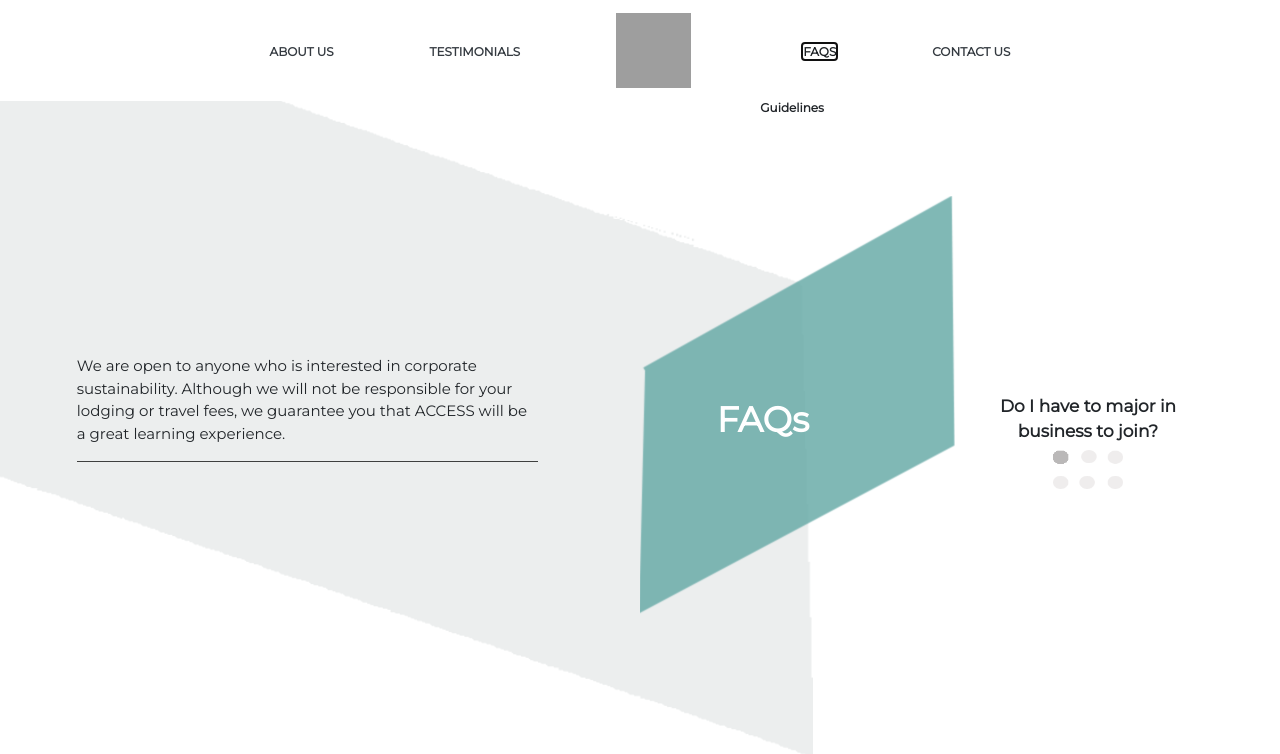
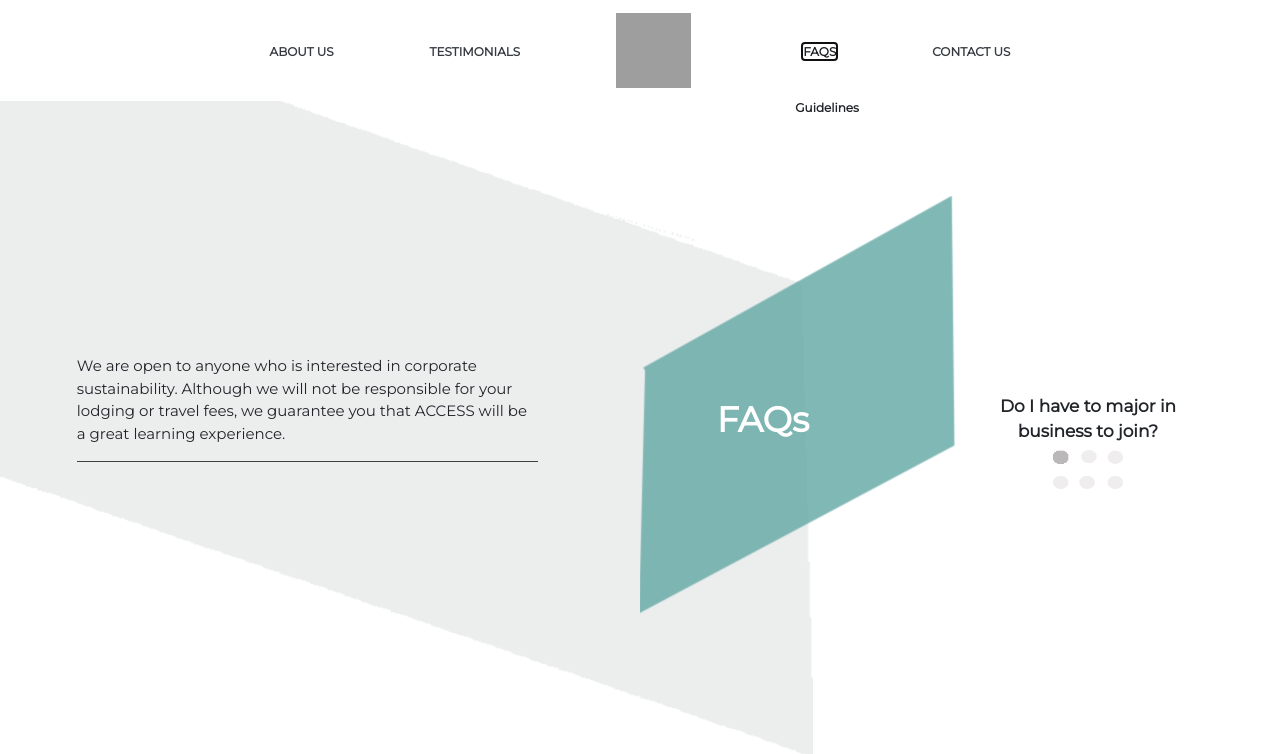
Before and after one commit to Hjkun77/access-website, a PHP site: page /faqs.html in a window 1280 px wide, after a click on "FAQS". Shown: the top 754 px of the page. Run offline with PHP 8.4, Linux system fonts and the light colour scheme; grey boxes are pictures that could not be loaded.

Commit message:
Fixed Guidelines Dropdown

```diff
--- a/faqs.html
+++ b/faqs.html
@@ -31,7 +31,7 @@
             <a href="faqs.html" class="navbar-link text-dark navbar-faqs dropdown-toggle" data-toggle="dropdown">FAQs</a>
             <div class="faq-dropdown dropdown">
               <ul class="dropdown-menu">
-                <li><a href="#">Guidelines</a></li>
+                <li class="guidelines"><a href="#">Guidelines</a></li>
               </ul>
             </div>
           </li>
--- a/stylesheets/style.css
+++ b/stylesheets/style.css
@@ -59,6 +59,10 @@ body {
 
   .dropdown-menu li {
     margin-bottom: 2rem;
+  }
+
+  .guidelines {
+    margin-left: 4vw;
   }
 
   .about-dropdown li:last-of-type {
```
